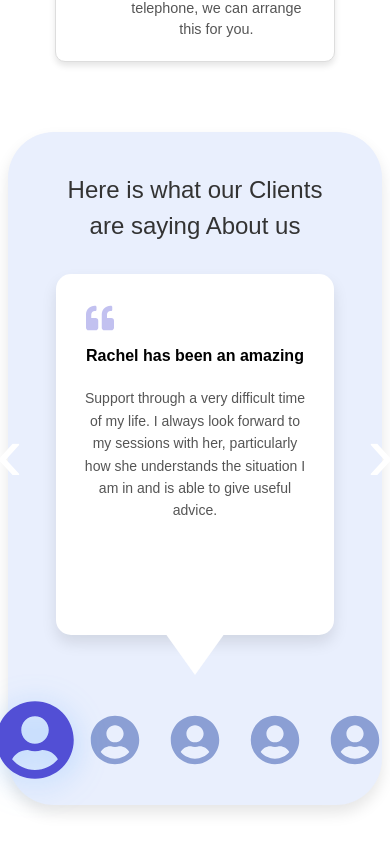
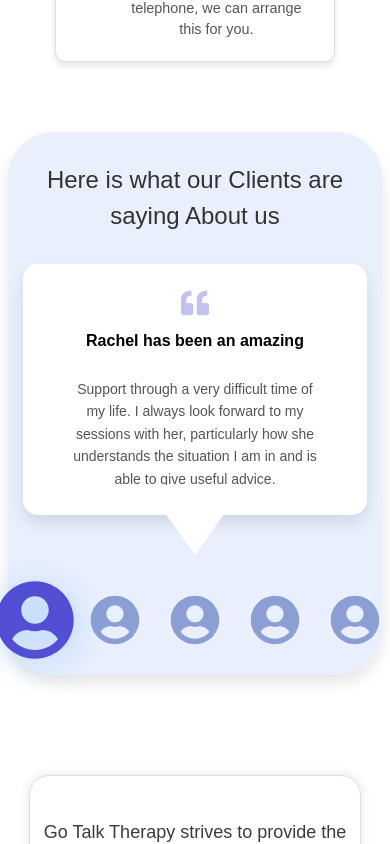
Before and after one commit to newcodemorning/go-Talk-therapy, a React (Create React App) app: page /services in a window 390 px wide. Shown: the part 4060-4904 px from the top of the page. Built offline with nearby package versions, Linux system fonts and the light colour scheme.

Commit message:
fix: improve responsive media and testimonials

```diff
--- a/src/styles/BehavioralTherapy.css
+++ b/src/styles/BehavioralTherapy.css
@@ -47,8 +47,10 @@
 }
 
 .image-content img {
-    width: 500px;
-    height: 500px;
+    width: 100%;
+    max-width: 500px;
+    height: auto;
+    object-fit: cover;
 }
 
 @media (max-width: 992px) {
@@ -90,6 +92,7 @@
     width: 50%;
     border-radius: 10px;
     height: 350px;
+    object-fit: cover;
 }
 
 .down2 ul {
@@ -118,5 +121,7 @@
     }
     .down-image {
         width: 100%;
+        height: auto;
+        max-height: 350px;
     }
 }
--- a/src/styles/Counselling.css
+++ b/src/styles/Counselling.css
@@ -29,7 +29,9 @@
 .section-image {
     width: 100%;
     border-radius: 25px;
-    height: 573px;
+    height: auto;
+    max-height: 573px;
+    object-fit: cover;
 }
 
 .content-wrapper {
--- a/src/styles/FindOutMore.css
+++ b/src/styles/FindOutMore.css
@@ -103,11 +103,16 @@
     display: flex;
     justify-content: center;
     align-items: center;
+    padding: 30px 10px;
+    box-sizing: border-box;
 }
 
 .shop_cont .image-section img {
-    width: 324.532px;
-    height: 555.986px;
+    width: 100%;
+    max-width: 325px;
+    height: auto;
+    max-height: 556px;
+    object-fit: cover;
     transform: rotate(10deg);
     flex-shrink: 0;
     border-radius: 25px;
@@ -133,7 +138,8 @@
     }
 
     .shop_cont .image-section img {
-        max-width: 75%;
+        max-width: 240px;
+        height: auto;
     }
 
     .shop_cont .text-section {
--- a/src/styles/Reviews.css
+++ b/src/styles/Reviews.css
@@ -4,12 +4,11 @@
     width: 96%;
     margin: 0 auto;
     background-color: #f2f8ff;
-    border-radius: 15px;
-    box-shadow: 0 8px 15px rgba(0, 0, 0, 0.1);
     border-radius: 46px;
     background: #E9EFFD;
     position: relative;
-
+    box-shadow: 0 8px 15px rgba(0, 0, 0, 0.1);
+    box-sizing: border-box;
 }
 
 .ornament {
@@ -54,34 +53,45 @@
     font-size: 44px;
 }
 
-h2 {
+/* FIX: was bare `h2` selector — scoped to .testimonial-carousel h2 to prevent
+   leaking into every other page component that loads Reviews */
+.testimonial-carousel h2 {
     font-size: 24px;
     margin-bottom: 30px;
     color: #333;
+}
+
+.testimonial-card-wrapper {
+    position: relative;
+    display: inline-block;
+    margin: 0 auto 30px;
+    max-width: 100%;
+    width: 100%;
 }
 
 .testimonial-card {
     position: relative;
     background: #fff;
     border-radius: 15px;
-    padding: 30px;
+    padding: 30px 40px;
     margin: 0 auto 30px;
-    width: 633px;
+    /* FIX: was width:633px; height:361px — fixed px overflow on mobile */
+    width: 100%;
+    max-width: 633px;
+    min-height: 240px;
+    height: auto;
     box-shadow: 0 8px 15px rgba(0, 0, 0, 0.1);
-    height: 361px;
-}
-
-.testimonial-card-wrapper {
-    position: relative;
-    display: inline-block;
-    margin: 0 auto 30px;
+    box-sizing: border-box;
+    display: flex;
+    flex-direction: column;
+    justify-content: center;
+    align-items: center;
 }
 
 .testimonial-card-arrow {
     position: absolute;
     bottom: -10px;
     left: 50%;
-
     transform: translateX(-50%);
     width: 0;
     height: 0;
@@ -91,6 +101,13 @@ h2 {
     z-index: 1;
 }
 
+.testimonial-content {
+    display: flex;
+    flex-direction: column;
+    align-items: center;
+    justify-content: center;
+    width: 100%;
+}
 
 .testimonial-content h3 {
     font-size: 20px;
@@ -102,28 +119,36 @@ h2 {
     font-size: 14px;
     line-height: 1.6;
     color: #555;
-    position: absolute;
-    top: 50%;
-    left: 50%;
-    transform: translate(-50%, -50%);
-    width: 80%;
+    position: relative;
+    top: auto;
+    left: auto;
+    transform: none;
+    width: 100%;
+    margin-top: 10px;
 }
 
 .arrow {
     position: absolute;
     top: 50%;
     transform: translateY(-50%);
-    font-size: 150px;
+    /* FIX: reduced from 150px to avoid arrow being taller than card */
+    font-size: 100px;
     cursor: pointer;
     color: #FFFFFF;
+    z-index: 5;
+    line-height: 1;
+    user-select: none;
 }
 
+/* Desktop: arrows sit just outside the card edges — visually balanced */
 .left-arrow {
-    left: -100px;
+    /* FIX: was -100px — reduced to -55px so they stay within the carousel container */
+    left: -55px;
 }
 
 .right-arrow {
-    right: -100px;
+    /* FIX: was -100px — reduced to -55px */
+    right: -55px;
 }
 
 .quote-icon {
@@ -176,6 +201,9 @@ h2 {
 }
 
 @media (max-width: 768px) {
+    .testimonial-carousel {
+        padding: 30px 15px;
+    }
 
     .ornament {
         display: none;
@@ -183,16 +211,24 @@ h2 {
 
     .testimonial-card {
         width: 100%;
+        max-width: 100%;
+        padding: 25px 35px;
     }
 
+    /* FIX: move arrows inside card edges so they cannot escape past the viewport */
     .left-arrow {
-        left: -60px;
+        left: 5px;
+        font-size: 60px;
     }
 
     .right-arrow {
-        right: -60px;
+        right: 5px;
+        font-size: 60px;
     }
 
+    .testimonial-content {
+        padding: 0 10px;
+    }
 }
 
 @media (max-width: 480px) {
@@ -201,6 +237,6 @@ h2 {
     }
 
     .arrow {
-        font-size: 80px;
+        font-size: 50px;
     }
 }
```
Also changed, not shown: src/styles/HowWork.css (+9 -4 lines).
